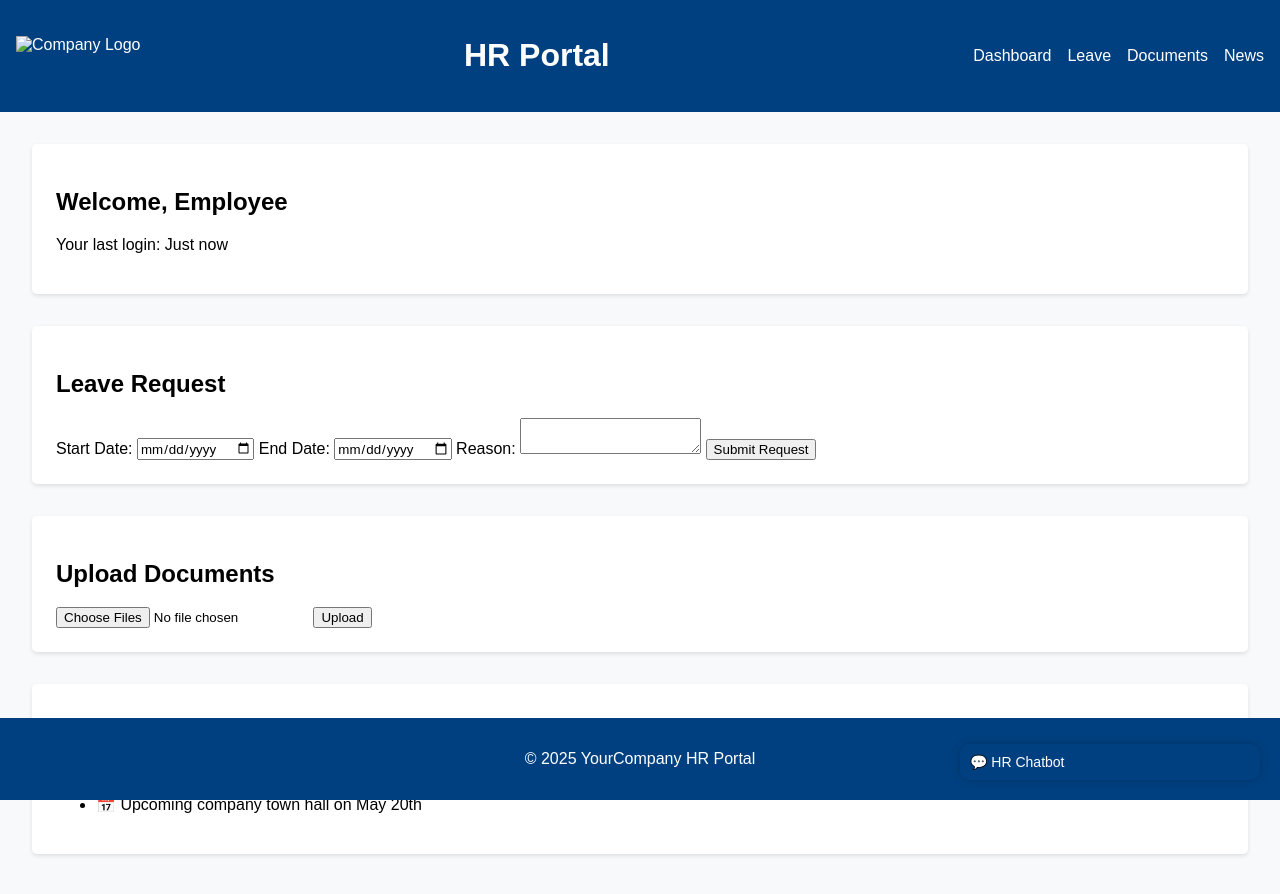
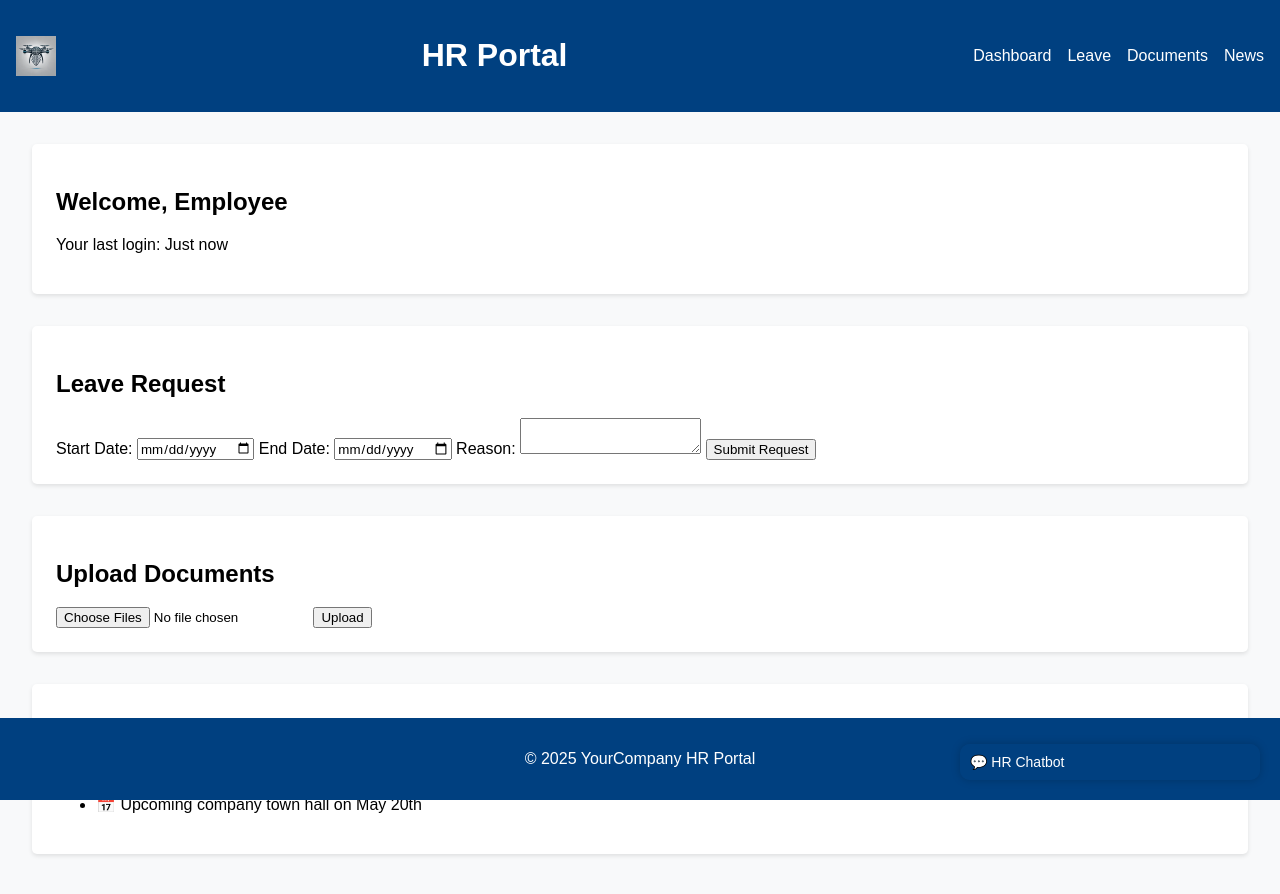
Before and after one commit to sreelathasankaranarayanan/ai-drone-service, a plain HTML site: page hr-portal/index.html in a window 1280 px wide. Drawn offline with Linux system fonts and the light colour scheme.

Commit message:
Update index.html

```diff
--- a/hr-portal/index.html
+++ b/hr-portal/index.html
@@ -8,7 +8,7 @@
 </head>
 <body>
   <header>
-    <img src="assets/logo.png" alt="Company Logo" class="logo">
+    <img src="logo.png" alt="Company Logo" class="logo">
     <h1>HR Portal</h1>
     <nav>
       <ul>
```
